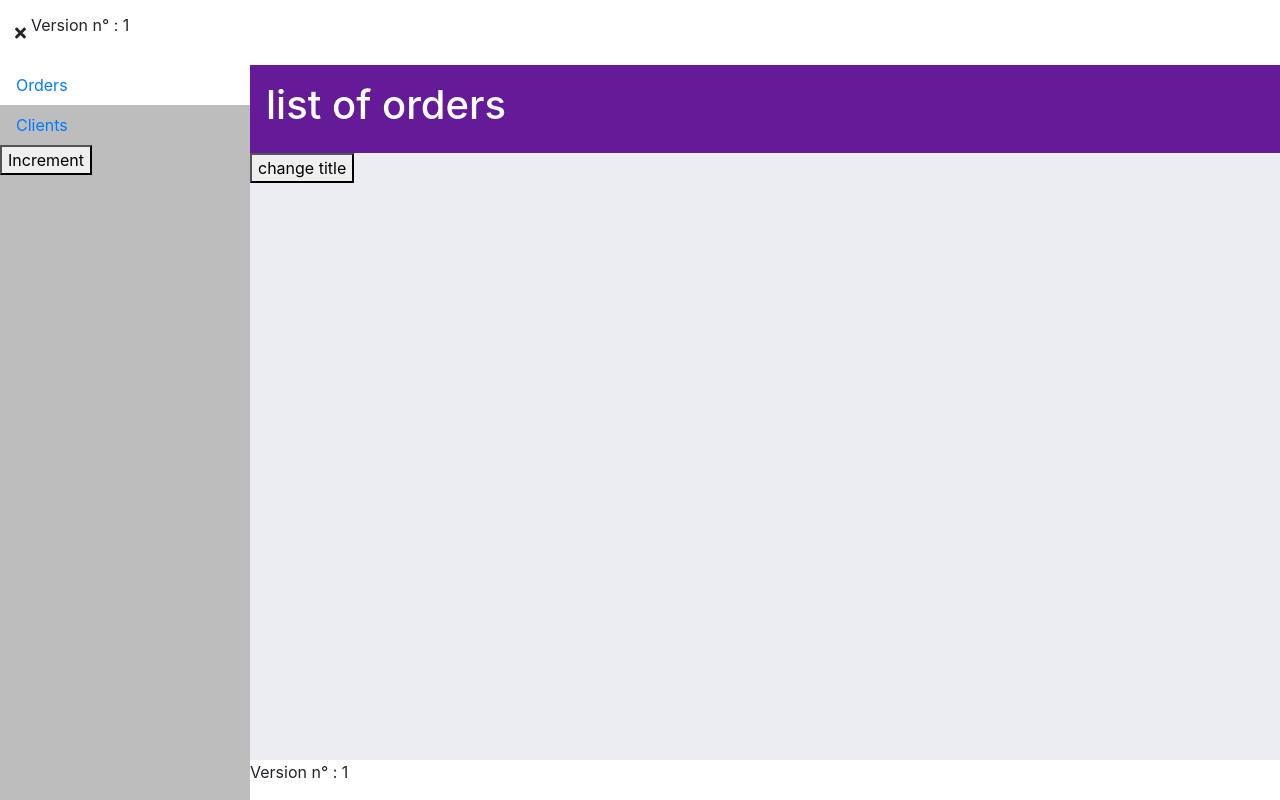
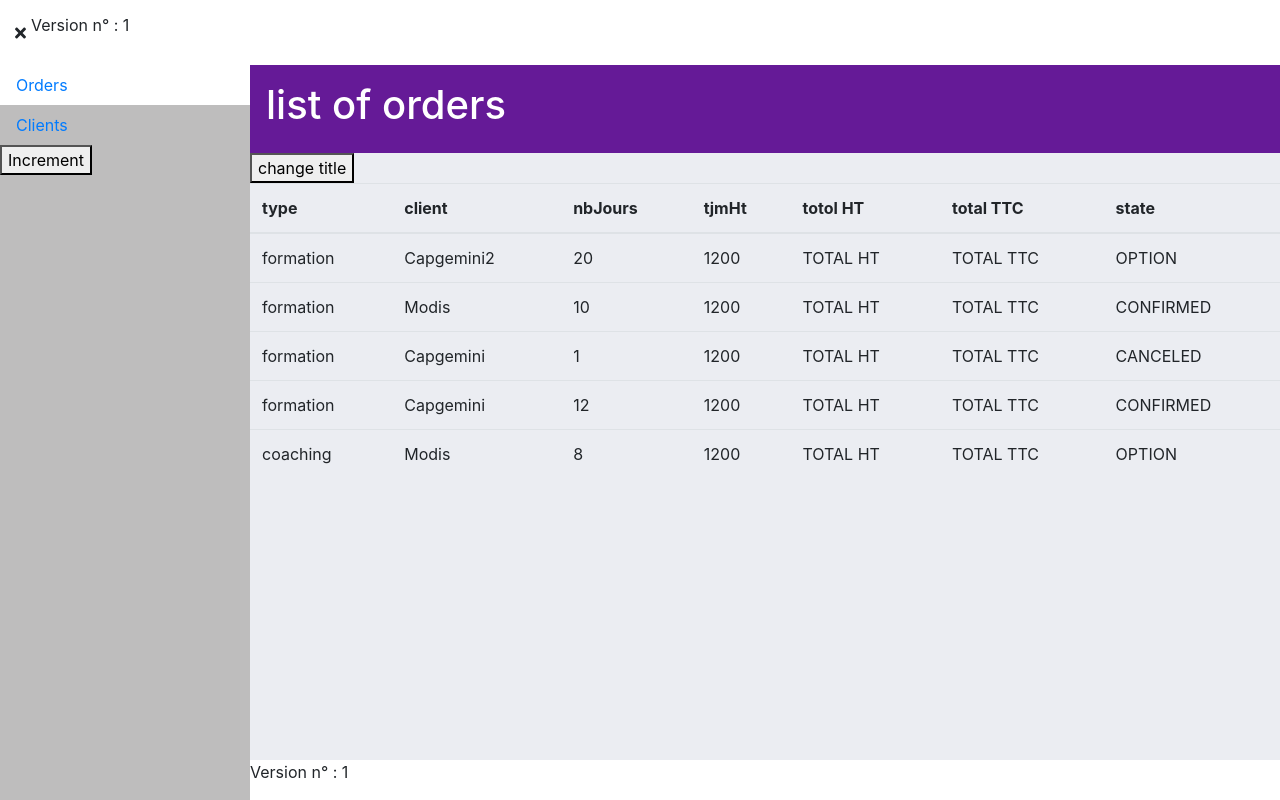
Before and after one commit to dnyuhm/07-02-22, an Angular app: page /orders in a window 1280 px wide. Built offline with nearby package versions, Linux system fonts and the light colour scheme; data requests are answered from the project's data file.

Commit message:
Commit 25 & 26 : Projection d’un tableau dynamique

```diff
--- a/src/app/orders/pages/page-list-orders/page-list-orders.component.html
+++ b/src/app/orders/pages/page-list-orders/page-list-orders.component.html
@@ -1,3 +1,14 @@
 <app-template-full-width [title]="this.title">
   <button (click)="changeTitle()">change title</button>
+  <app-table-light [headers]="headers" *ngIf="collection">
+    <tr *ngFor="let order of collection">
+      <td>{{ order.typePresta }}</td>
+      <td>{{ order.client }}</td>
+      <td>{{ order.nbJours }}</td>
+      <td>{{ order.tjmHt }}</td>
+      <td>TOTAL HT</td>
+      <td>TOTAL TTC</td>
+      <td>{{ order.state }}</td>
+    </tr>
+  </app-table-light>
 </app-template-full-width>
--- a/src/app/orders/pages/page-list-orders/page-list-orders.component.ts
+++ b/src/app/orders/pages/page-list-orders/page-list-orders.component.ts
@@ -1,4 +1,5 @@
 import { Component, OnInit } from '@angular/core';
+import { Order } from 'src/app/core/models/order';
 import { OrdersService } from '../../services/orders.service';
 
 @Component({
@@ -8,11 +9,24 @@ import { OrdersService } from '../../services/orders.service';
 })
 export class PageListOrdersComponent implements OnInit {
   public title: string;
+  public collection!: Order[];
+  public headers: string[];
 
   constructor(private ordersService: OrdersService) {
     this.title = 'list of orders';
+    this.headers = [
+      'type',
+      'client',
+      'nbJours',
+      'tjmHt',
+      'totol HT',
+      'total TTC',
+      'state',
+    ];
 
-    this.ordersService.collection$.subscribe((data) => console.log(data));
+    this.ordersService.collection$.subscribe(
+      (data) => (this.collection = data)
+    );
   }
 
   ngOnInit(): void {}
--- /dev/null
+++ b/src/app/shared/components/btn/btn.component.html
@@ -0,0 +1 @@
+<p>btn works!</p>
--- /dev/null
+++ b/src/app/shared/components/btn/btn.component.ts
@@ -0,0 +1,15 @@
+import { Component, OnInit } from '@angular/core';
+
+@Component({
+  selector: 'app-btn',
+  templateUrl: './btn.component.html',
+  styleUrls: ['./btn.component.scss']
+})
+export class BtnComponent implements OnInit {
+
+  constructor() { }
+
+  ngOnInit(): void {
+  }
+
+}
--- /dev/null
+++ b/src/app/shared/components/table-light/table-light.component.html
@@ -0,0 +1,10 @@
+<table class="table">
+  <thead>
+    <tr>
+      <th *ngFor="let header of headers" scope="col">{{ header }}</th>
+    </tr>
+  </thead>
+  <tbody>
+    <ng-content></ng-content>
+  </tbody>
+</table>
--- /dev/null
+++ b/src/app/shared/components/table-light/table-light.component.ts
@@ -0,0 +1,22 @@
+import { Component, Input, OnInit } from '@angular/core';
+
+@Component({
+  selector: 'app-table-light',
+  templateUrl: './table-light.component.html',
+  styleUrls: ['./table-light.component.scss'],
+})
+export class TableLightComponent implements OnInit {
+  @Input() public headers!: string[];
+
+  constructor() {
+    console.log(this.headers);
+  }
+
+  ngOnChanges(): void {
+    console.log(this.headers);
+  }
+
+  ngOnInit(): void {
+    console.log(this.headers);
+  }
+}
```
Also changed, not shown: src/app/shared/shared.module.ts (+7 -2 lines), src/app/shared/components/btn/btn.component.scss (added), src/app/shared/components/table-light/table-light.component.scss (added), 2 other files (tests, documents, lock files or other folders).
